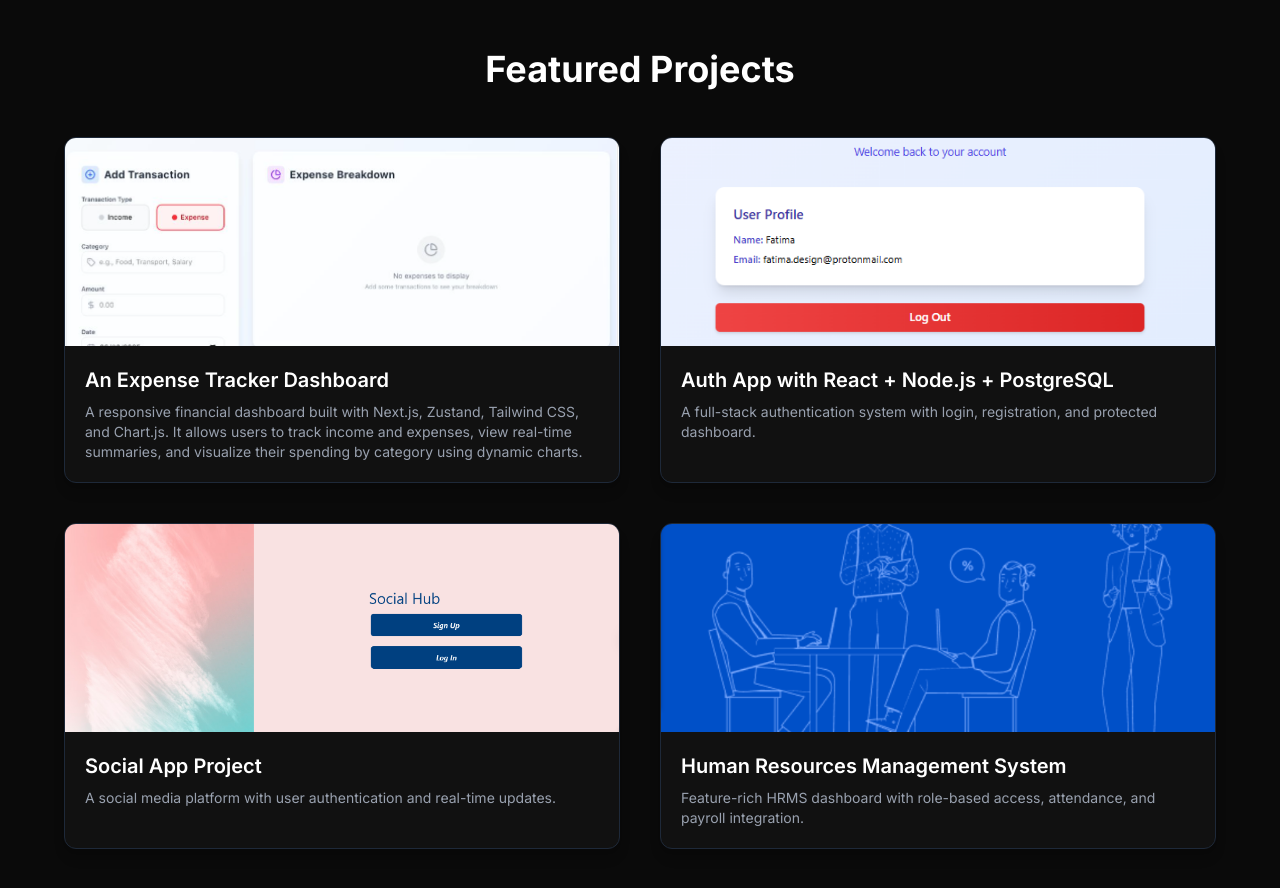
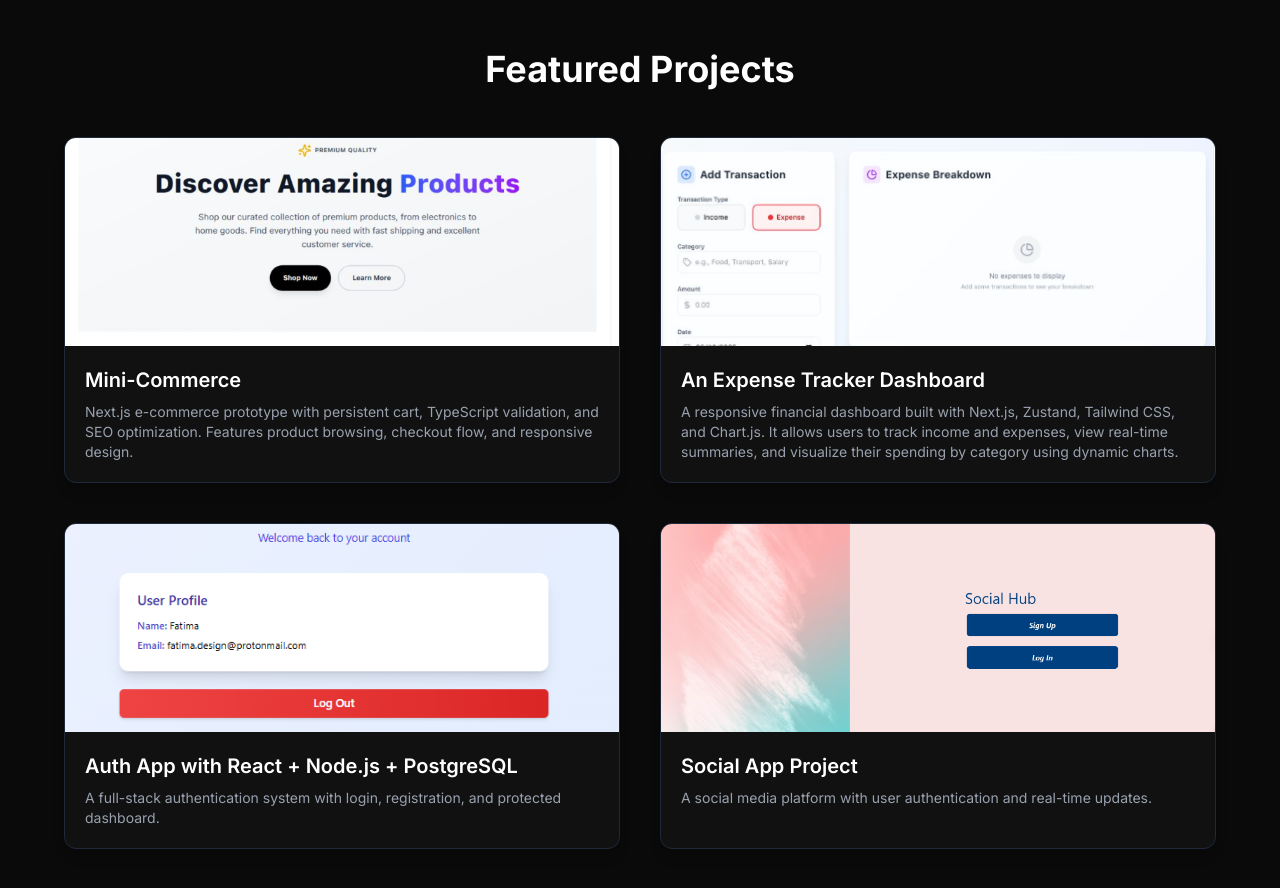
Before and after one commit to A-n-u-O/portfolioo, a Next.js app: page / in a window 1280 px wide. Shown: the part 1320-2208 px from the top of the page. Built offline with nearby package versions, Linux system fonts and the light colour scheme.

Commit message:
new project added

```diff
--- a/src/app/data/projects.ts
+++ b/src/app/data/projects.ts
@@ -1,6 +1,14 @@
 import { Project } from "@/types/dataTypes";
 
 export const projects: Project[] = [
+  {
+  title: "Mini-Commerce",
+  description: "Next.js e-commerce prototype with persistent cart, TypeScript validation, and SEO optimization. Features product browsing, checkout flow, and responsive design.",
+  image: "/assets/images/mini-commerce.png",
+  alt: "Mini-Commerce product page screenshot",
+  link: "https://mini-commerce.vercel.app/",
+  tech: ["Next.js", "TypeScript", "Zustand", "Tailwind CSS"],
+},
   {
     title: "An Expense Tracker Dashboard",
     description:
```
